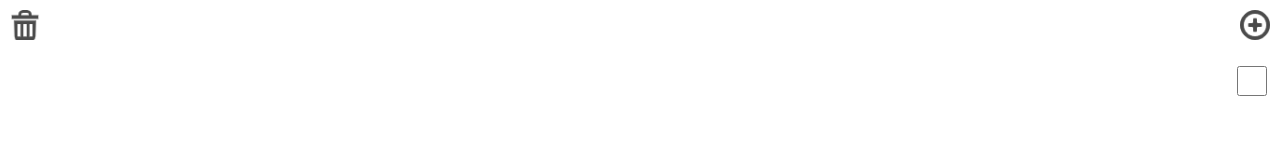
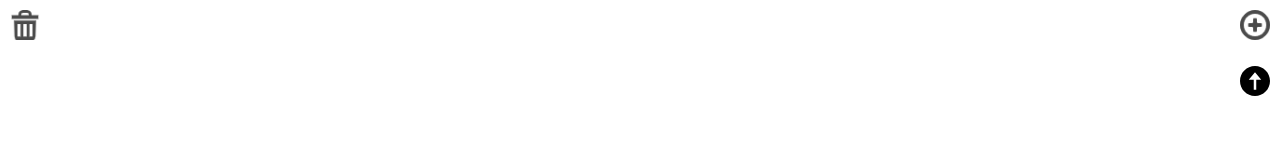
Before and after one commit to fuminaInoue/shopping-memo, a React (Create React App) app: page / in a window 1280 px wide. Shown: the top 160 px of the page. Built offline with nearby package versions, Linux system fonts and the light colour scheme.

Commit message:
保存ボタン作成

```diff
--- a/src/components/molecules/InputField.tsx
+++ b/src/components/molecules/InputField.tsx
@@ -1,6 +1,7 @@
 /** @jsxImportSource @emotion/react */
 import React from 'react'
 import { css } from '@emotion/react'
+import arrow from '../../images/arrow.svg'
 
 type Props = {
   // list: string[]
@@ -11,18 +12,20 @@ type Props = {
     e: React.KeyboardEvent<HTMLInputElement>,
     newList: string,
   ) => void
+  saveList: (newList: string) => void
 }
 
 export const InputField: React.FC<Props> = ({
   newList,
   setNewList,
   onKeyEnter,
+  saveList,
 }) => {
   const onChangeValue = (e: React.ChangeEvent<HTMLInputElement>) => {
     setNewList(e.target.value)
   }
 
-  const onClickCheckBox = () => {}
+  // const onClickCheckBox = () => {}
 
   return (
     <div css={listStyle}>
@@ -33,7 +36,13 @@ export const InputField: React.FC<Props> = ({
         onKeyPress={(e) => onKeyEnter(e, newList)}
         value={newList}
       />
-      <input css={listCheckStyle} type="checkbox" onClick={onClickCheckBox} />
+      {/* <input css={listCheckStyle} type="checkbox" onClick={onClickCheckBox} /> */}
+      <img
+        css={arrowStyle}
+        src={arrow}
+        alt="上矢印"
+        onClick={() => saveList(newList)}
+      />
     </div>
   )
 }
@@ -55,7 +64,7 @@ const listInputStyle = css({
   paddingLeft: 16,
 })
 
-const listCheckStyle = css({
+const arrowStyle = css({
   width: 30,
   height: 30,
 })
--- a/src/components/pages/Memo.tsx
+++ b/src/components/pages/Memo.tsx
@@ -17,11 +17,15 @@ export const Memo: React.FC<Props> = ({}) => {
     newList: string,
   ) => {
     if (e.key === 'Enter') {
-      let _list: string[] = list
-      list.push(newList)
-      localStorage.setItem('list', JSON.stringify(_list))
-      setNewList('')
+      saveList(newList)
     }
+  }
+
+  const saveList = (newList: string) => {
+    let _list: string[] = list
+    list.push(newList)
+    localStorage.setItem('list', JSON.stringify(_list))
+    setNewList('')
   }
 
   const onClickDelete = (i: number) => {
@@ -48,6 +52,7 @@ export const Memo: React.FC<Props> = ({}) => {
         setNewList={setNewList}
         // setList={setList}
         onKeyEnter={onKeyEnter}
+        saveList={saveList}
       />
     </div>
   )
```
Also changed, not shown: src/images/arrow.svg (added).
